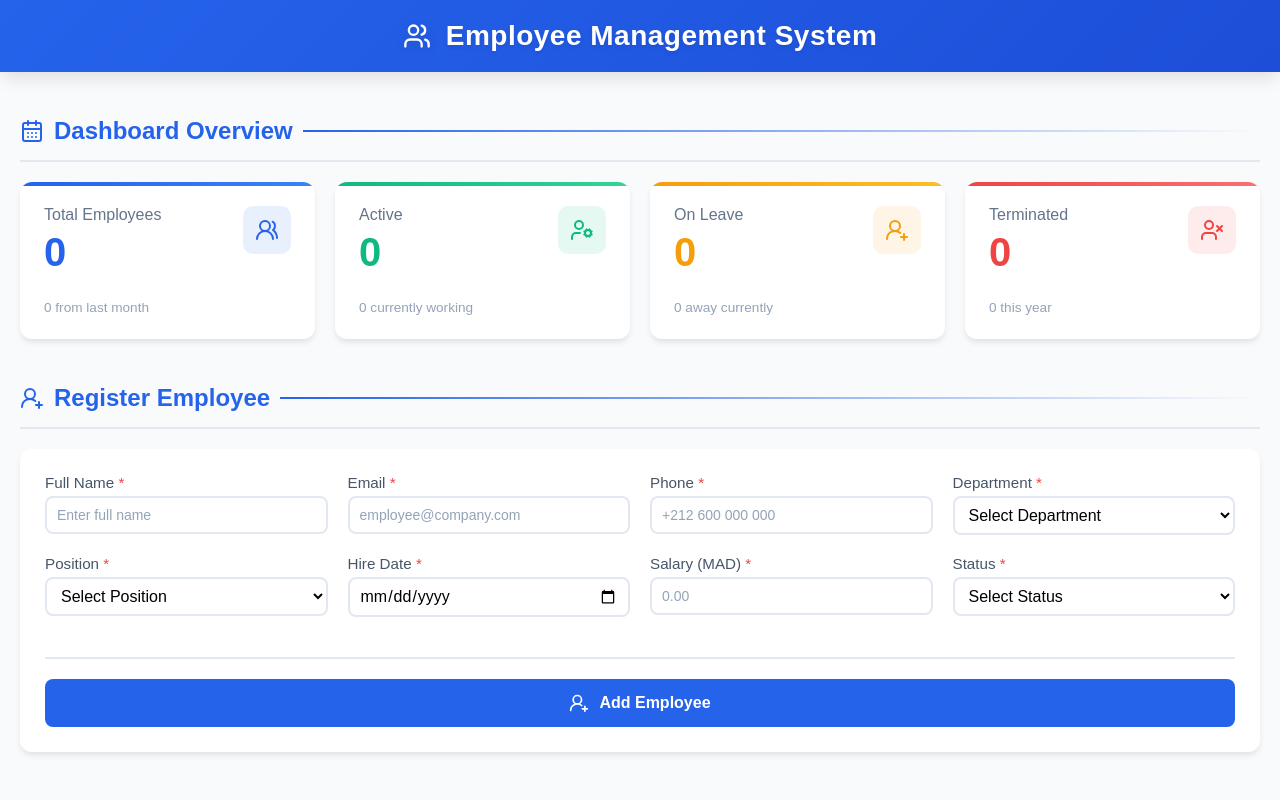
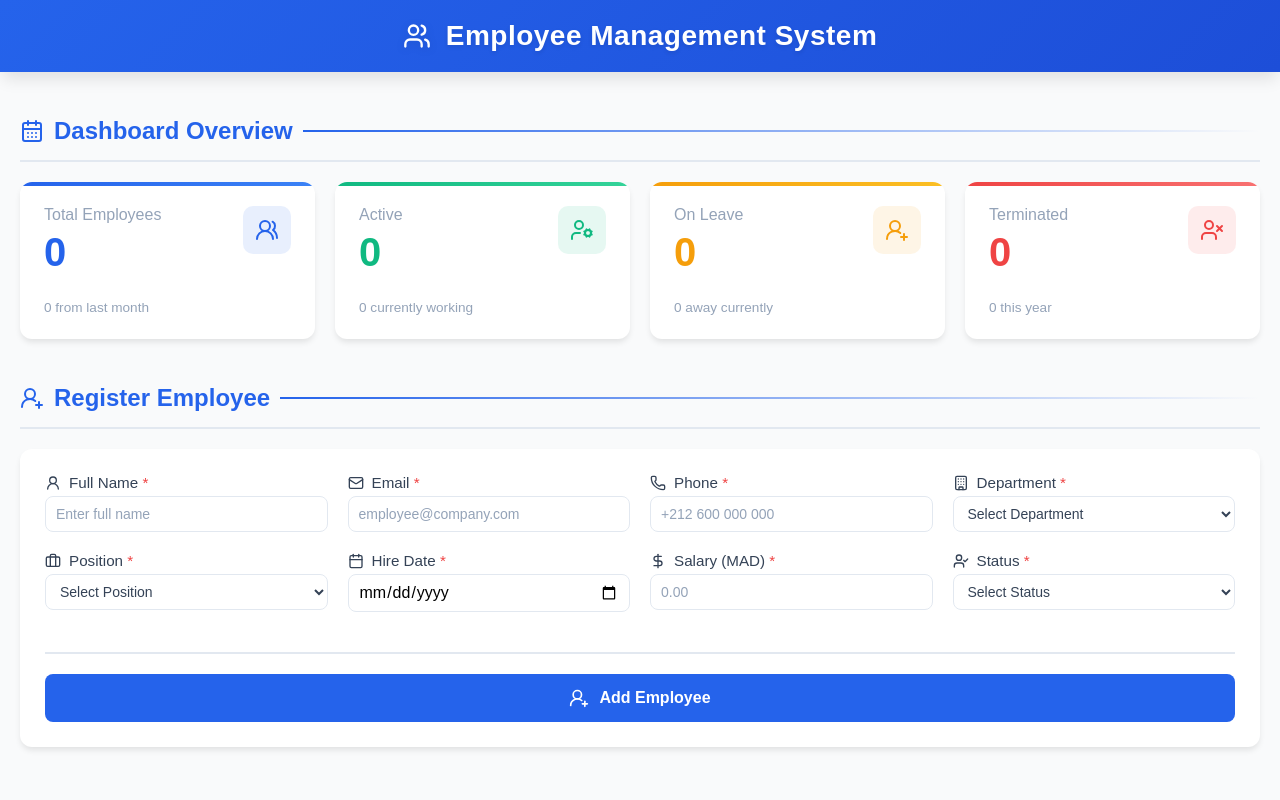
Before and after one commit to RTHILAA/EMPLOYEES-MANAGEMENT-APP, a React (Create React App) app: page / in a window 1280 px wide. Shown: the top 800 px of the page. Built offline with nearby package versions, Linux system fonts and the light colour scheme.

Commit message:
update project

```diff
--- a/src/App.css
+++ b/src/App.css
@@ -1,7 +1,7 @@
 :root {
   --primary-color: #2563eb;
   --primary-dark: #1d4ed8;
-  --secondary-color: #64748b;
+  --secondary-color: #94a3b8;
   --success-color: #10b981;
   --warning-color: #f59e0b;
   --danger-color: #ef4444;
@@ -19,12 +19,12 @@
   margin: 0;
   padding: 0;
   box-sizing: border-box;
+
 }
 
 body {
   background-color: #F9FAFB;
   font-family: 'Poppins', sans-serif;
-  color: #334155;
   overflow-x: hidden;
 }
 
@@ -219,8 +219,8 @@ body {
 
 .stats-card-title {
   font-size: 1rem;
+  color: var(--secondary-color);
   font-weight: 500;
-  color: var(--secondary-color);
   margin-bottom: 8px;
 }
 
@@ -230,6 +230,24 @@ body {
   display: flex;
   align-items: center;
   gap: 6px;
+}
+
+/* Styles pour les labels avec icônes */
+.label-with-icon {
+  display: flex;
+  align-items: center;
+  gap: 8px;
+  margin-bottom: 5px;
+  color: #344256;
+  font-weight: 500;
+  font-size: 0.95rem;
+  animation: slideIn 0.3s ease-out;
+  animation-fill-mode: both;
+  -webkit-animation: slideIn 0.3s ease-out;
+}
+
+.label-with-icon svg {
+  color: #344256;
 }
 
 /* Form Styles - 4 inputs par ligne */
@@ -256,21 +274,11 @@ body {
   box-shadow: var(--shadow-lg);
 }
 
-.form-group label {
-  display: block;
-  margin-bottom: 5px;
-  font-weight: 500;
-  color: #475569;
-  font-size: 0.95rem;
-  animation: slideIn 0.3s ease-out;
-  animation-fill-mode: both;
-}
-
 .form-group input,
 .form-group select {
   width: 100%;
- padding: 8px 10px;
-  border: 2px solid var(--border-color);
+  padding: 8px 10px;
+  border: 1px solid var(--border-color);
   border-radius: 8px;
   font-size: 1rem;
   font-family: 'Poppins', sans-serif;
@@ -295,6 +303,11 @@ body {
 
 .form-group input::placeholder {
   color: #94a3b8;
+  font-size: 14px;
+}
+
+.form-group select {
+  color: #344256;
   font-size: 14px;
 }
 
@@ -364,6 +377,14 @@ body {
   height: 20px;
 }
 
+/* Styles pour les en-têtes avec icônes */
+.table-header-with-icon {
+  display: flex;
+  align-items: center;
+  justify-content: center;
+  gap: 8px;
+}
+
 .employees-table-container {
   width: 100%;
   margin: 30px 0;
@@ -382,6 +403,7 @@ body {
 .employees-table th,
 .employees-table td {
   width: 100%;
+  color: #344256;
   padding: 16px;
   border-bottom: 1px solid var(--border-color);
   text-align: center;
@@ -390,13 +412,16 @@ body {
 
 .employees-table th {
   background-color: #f1f5f9;
-  color: #334155;
   font-weight: 600;
   font-size: 0.9rem;
   text-transform: uppercase;
   letter-spacing: 0.5px;
   position: sticky;
   top: 0;
+}
+
+.employees-table th .table-header-with-icon svg {
+  color: #94a3b8;
 }
 
 .employees-table tbody tr {
@@ -615,6 +640,17 @@ body {
     width: 40px;
     height: 40px;
   }
+
+  .table-header-with-icon {
+    flex-direction: column;
+    gap: 4px;
+  }
+
+  .label-with-icon {
+    flex-direction: column;
+    align-items: flex-start;
+    gap: 4px;
+  }
 }
 
 @media (max-width: 480px) {
@@ -650,6 +686,10 @@ body {
     padding: 12px 20px;
     font-size: 0.95rem;
   }
+
+  .table-header-with-icon span {
+    font-size: 0.8rem;
+  }
 }
 
 /* Pour très petits mobiles */
--- a/src/App.js
+++ b/src/App.js
@@ -1,7 +1,27 @@
 import React, { useState, useEffect } from "react";
 import "./App.css";
 import Header from "./Components/Header/Header";
-import { UserRoundPen, UserRoundMinus, UserRoundPlus, SaveIcon, XCircle, Users, Calendar, DollarSign, Briefcase, Mail, Phone, Building, UserCheck, UsersRound, UserCog, UserX, CalendarDays } from "lucide-react";
+import {
+  UserRoundPen,
+  UserRoundMinus,
+  UserRoundPlus,
+  SaveIcon,
+  XCircle,
+  Users,
+  Calendar,
+  DollarSign,
+  Briefcase,
+  Mail,
+  Phone,
+  Building,
+  UserCheck,
+  UsersRound,
+  UserCog,
+  UserX,
+  CalendarDays,
+  UserRound,
+  Settings
+} from "lucide-react";
 
 // StatsCard Component - intégré dans App.js
 const StatsCard = ({ title, value, icon, color = 'primary', trend }) => {
@@ -161,16 +181,6 @@ export default function App() {
     }
   };
 
-  const getDepartmentIcon = (department) => {
-    switch (department) {
-      case 'IT': return <Briefcase size={14} />;
-      case 'HR': return <Users size={14} />;
-      case 'Finance': return <DollarSign size={14} />;
-      case 'Sales': return <UserCheck size={14} />;
-      default: return <Building size={14} />;
-    }
-  };
-
   return (
     <div className="App">
       <div className="container">
@@ -227,8 +237,9 @@ export default function App() {
           <div className="form-group">
             <form onSubmit={handleSubmit}>
               <div>
-                <label htmlFor="fullname">
-                  Full Name <span className="star">*</span>
+                <label htmlFor="fullname" className="label-with-icon">
+                  <UserRound size={16} />
+                  <span>Full Name <span className="star">*</span></span>
                 </label>
                 <input
                   type="text"
@@ -241,8 +252,9 @@ export default function App() {
               </div>
 
               <div>
-                <label htmlFor="email">
-                  Email <span className="star">*</span>
+                <label htmlFor="email" className="label-with-icon">
+                  <Mail size={16} />
+                  <span>Email <span className="star">*</span></span>
                 </label>
                 <input
                   type="email"
@@ -255,8 +267,9 @@ export default function App() {
               </div>
 
               <div>
-                <label htmlFor="phone">
-                  Phone <span className="star">*</span>
+                <label htmlFor="phone" className="label-with-icon">
+                  <Phone size={16} />
+                  <span>Phone <span className="star">*</span></span>
                 </label>
                 <input
                   type="tel"
@@ -269,8 +282,9 @@ export default function App() {
               </div>
 
               <div>
-                <label htmlFor="department">
-                  Department <span className="star">*</span>
+                <label htmlFor="department" className="label-with-icon">
+                  <Building size={16} />
+                  <span>Department <span className="star">*</span></span>
                 </label>
                 <select
                   id="department"
@@ -287,8 +301,9 @@ export default function App() {
               </div>
 
               <div>
-                <label htmlFor="position">
-                  Position <span className="star">*</span>
+                <label htmlFor="position" className="label-with-icon">
+                  <Briefcase size={16} />
+                  <span>Position <span className="star">*</span></span>
                 </label>
                 <select
                   id="position"
@@ -318,8 +333,9 @@ export default function App() {
               </div>
 
               <div>
-                <label htmlFor="hiredate">
-                  Hire Date <span className="star">*</span>
+                <label htmlFor="hiredate" className="label-with-icon">
+                  <Calendar size={16} />
+                  <span>Hire Date <span className="star">*</span></span>
                 </label>
                 <input
                   type="date"
@@ -331,8 +347,9 @@ export default function App() {
               </div>
 
               <div>
-                <label htmlFor="salary">
-                  Salary (MAD) <span className="star">*</span>
+                <label htmlFor="salary" className="label-with-icon">
+                  <DollarSign size={16} />
+                  <span>Salary (MAD) <span className="star">*</span></span>
                 </label>
                 <input
                   type="number"
@@ -347,8 +364,9 @@ export default function App() {
               </div>
 
               <div>
-                <label htmlFor="status">
-                  Status <span className="star">*</span>
+                <label htmlFor="status" className="label-with-icon">
+                  <UserCheck size={16} />
+                  <span>Status <span className="star">*</span></span>
                 </label>
                 <select
                   id="status"
@@ -407,15 +425,60 @@ export default function App() {
               <table className="employees-table">
                 <thead>
                   <tr>
-                    <th>Full Name</th>
-                    <th>Email</th>
-                    <th>Phone</th>
-                    <th>Department</th>
-                    <th>Position</th>
-                    <th>Hire Date</th>
-                    <th>Salary</th>
-                    <th>Status</th>
-                    <th>Actions</th>
+                    <th>
+                      <div className="table-header-with-icon">
+                        <UserRound size={16} />
+                        <span>Full Name</span>
+                      </div>
+                    </th>
+                    <th>
+                      <div className="table-header-with-icon">
+                        <Mail size={16} />
+                        <span>Email</span>
+                      </div>
+                    </th>
+                    <th>
+                      <div className="table-header-with-icon">
+                        <Phone size={16} />
+                        <span>Phone</span>
+                      </div>
+                    </th>
+                    <th>
+                      <div className="table-header-with-icon">
+                        <Building size={16} />
+                        <span>Department</span>
+                      </div>
+                    </th>
+                    <th>
+                      <div className="table-header-with-icon">
+                        <Briefcase size={16} />
+                        <span>Position</span>
+                      </div>
+                    </th>
+                    <th>
+                      <div className="table-header-with-icon">
+                        <Calendar size={16} />
+                        <span>Hire Date</span>
+                      </div>
+                    </th>
+                    <th>
+                      <div className="table-header-with-icon">
+                        <DollarSign size={16} />
+                        <span>Salary</span>
+                      </div>
+                    </th>
+                    <th>
+                      <div className="table-header-with-icon">
+                        <UserCheck size={16} />
+                        <span>Status</span>
+                      </div>
+                    </th>
+                    <th>
+                      <div className="table-header-with-icon">
+                        <Settings size={16} />
+                        <span>Actions</span>
+                      </div>
+                    </th>
                   </tr>
                 </thead>
 
@@ -429,38 +492,13 @@ export default function App() {
 
                     return (
                       <tr key={emp.id} className={rowClass} style={{ animationDelay: `${index * 0.05}s` }}>
-                        <td>
-                          <div style={{ display: 'flex', alignItems: 'center', gap: '8px' }}>
-                            {getDepartmentIcon(emp.department)}
-                            {emp.fullname}
-                          </div>
-                        </td>
-                        <td>
-                          <div style={{ display: 'flex', alignItems: 'center', gap: '8px' }}>
-                            <Mail size={14} />
-                            {emp.email}
-                          </div>
-                        </td>
-                        <td>
-                          <div style={{ display: 'flex', alignItems: 'center', gap: '8px' }}>
-                            <Phone size={14} />
-                            {emp.phone}
-                          </div>
-                        </td>
+                        <td>{emp.fullname}</td>
+                        <td>{emp.email}</td>
+                        <td>{emp.phone}</td>
                         <td>{emp.department}</td>
                         <td>{emp.position}</td>
-                        <td>
-                          <div style={{ display: 'flex', alignItems: 'center', gap: '8px' }}>
-                            <Calendar size={14} />
-                            {formatDate(emp.hiredate)}
-                          </div>
-                        </td>
-                        <td className="salary-cell">
-                          <div style={{ display: 'flex', alignItems: 'center', gap: '8px' }}>
-                            <DollarSign size={14} />
-                            {formatSalary(emp.salary)}
-                          </div>
-                        </td>
+                        <td>{formatDate(emp.hiredate)}</td>
+                        <td className="salary-cell">{formatSalary(emp.salary)}</td>
                         <td>
                           <span className={`status-badge ${getStatusClass(emp.status)}`}>
                             {emp.status}
```
